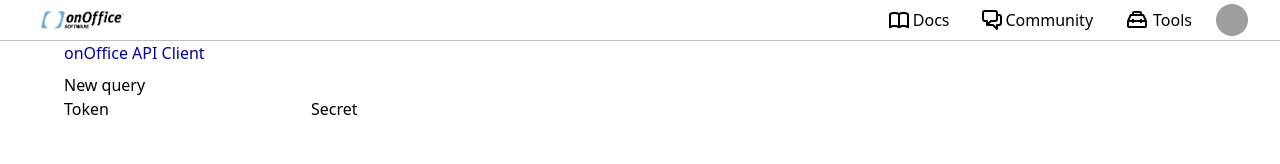
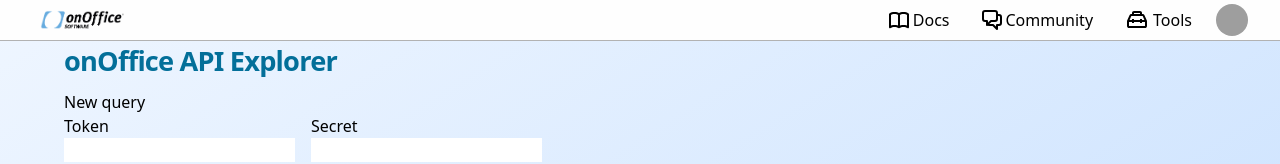
Before and after one commit to onOfficeGmbH/onoffice-api-client, a Vue app: page / in a window 1280 px wide. Shown: the top 164 px of the page. Built offline with nearby package versions, Linux system fonts and the light colour scheme; grey boxes are pictures that could not be loaded.

Commit message:
Add some basic css

```diff
--- a/index.html
+++ b/index.html
@@ -14,7 +14,10 @@
     <script src="https://cdn.tailwindcss.com"></script>
 
     <style>
+      html,
       body {
+        height: 100vh;
+        width: 100vw;
         margin: 0;
         padding: 0;
       }
@@ -22,7 +25,7 @@
 
     <title>onOffice API Client</title>
   </head>
-  <body>
+  <body class="bg-gradient-to-tl from-blue-200 to-blue-50">
     <div id="app"></div>
     <script type="module" src="/src/main.ts"></script>
   </body>
--- a/src/App.vue
+++ b/src/App.vue
@@ -5,14 +5,14 @@ import NavBar from "./components/NavBar.vue";
 
 const userAvatarUrl = ref(
   //"https://images.unsplash.com/photo-1472099645785-5658abf4ff4e?ixlib=rb-1.2.1&ixid=eyJhcHBfaWQiOjEyMDd9&auto=format&fit=facearea&facepad=2&w=256&h=256&q=80"
-  "https://ui-avatars.com/api/?name=User+Name&background=0D5AAA&color=fff"
+  "https://ui-avatars.com/api/?name=User+Name&background=036F99&color=fff"
 );
 </script>
 
 <template>
   <NavBar :user-avatar-url="userAvatarUrl" />
   <main>
-    <h1>onOffice API Client</h1>
+    <h1>onOffice API Explorer</h1>
     <QueryInput />
   </main>
 </template>
@@ -24,7 +24,21 @@ main {
 }
 
 h1 {
+  font-size: 1.7rem;
+  font-weight: bold;
   margin-bottom: 0.5rem;
-  color: #030399;
+  color: #036f99;
+  letter-spacing: -0.05rem;
+}
+
+.primary-button {
+  width: fit-content;
+  background-color: #036f99;
+  color: white;
+  border: none;
+  border-radius: 0.5rem;
+  padding: 0.5rem 1rem;
+  font-size: 1rem;
+  cursor: pointer;
 }
 </style>
--- a/src/components/NavBar.vue
+++ b/src/components/NavBar.vue
@@ -53,7 +53,8 @@ nav {
   display: flex;
   padding: 0 2rem;
   justify-content: space-between;
-  border-bottom: 0.1px solid rgba(0, 0, 0, 0.25);
+  border-bottom: 0.5px solid rgba(0, 0, 0, 0.3);
+  background-color: #fefefe;
 }
 
 a {
```
